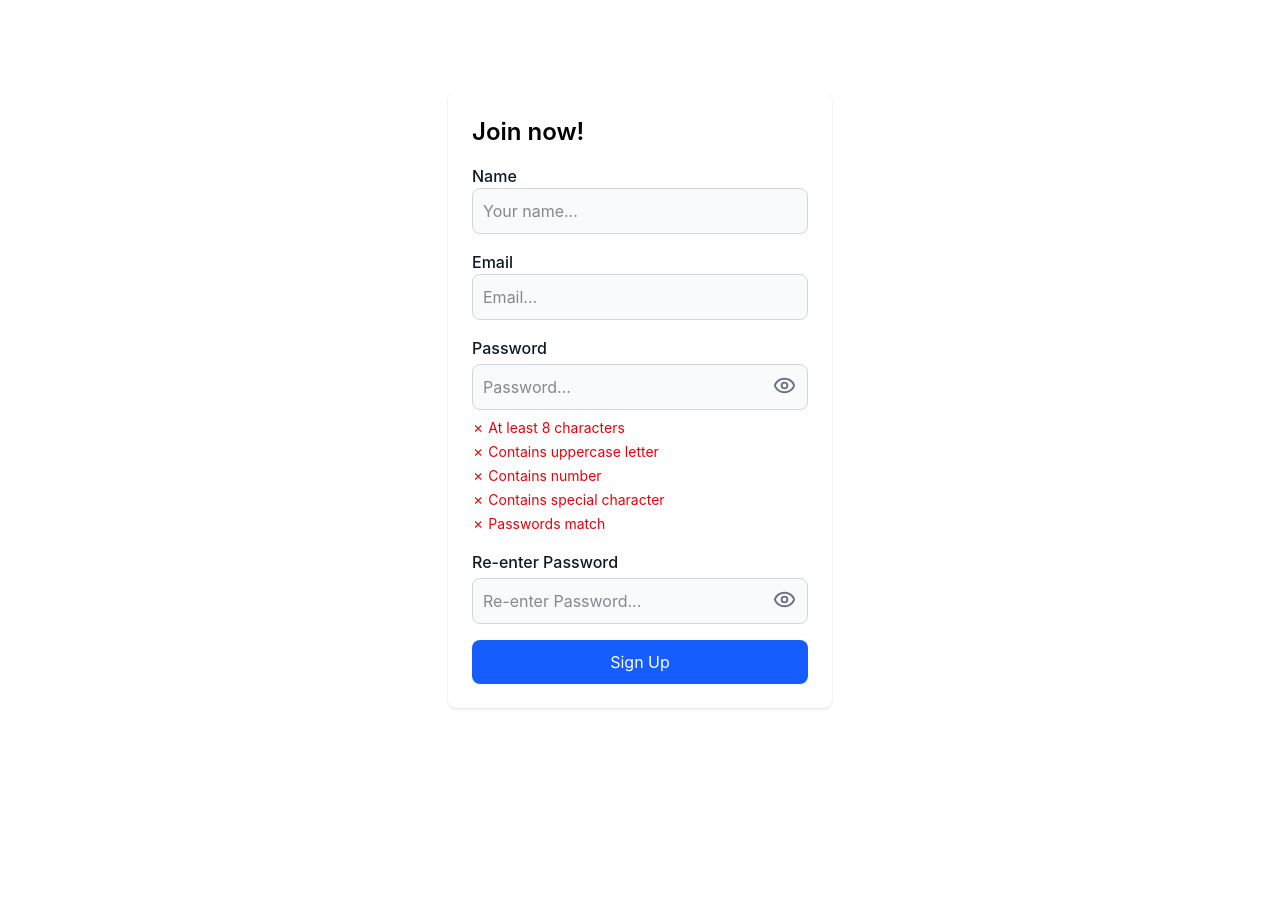
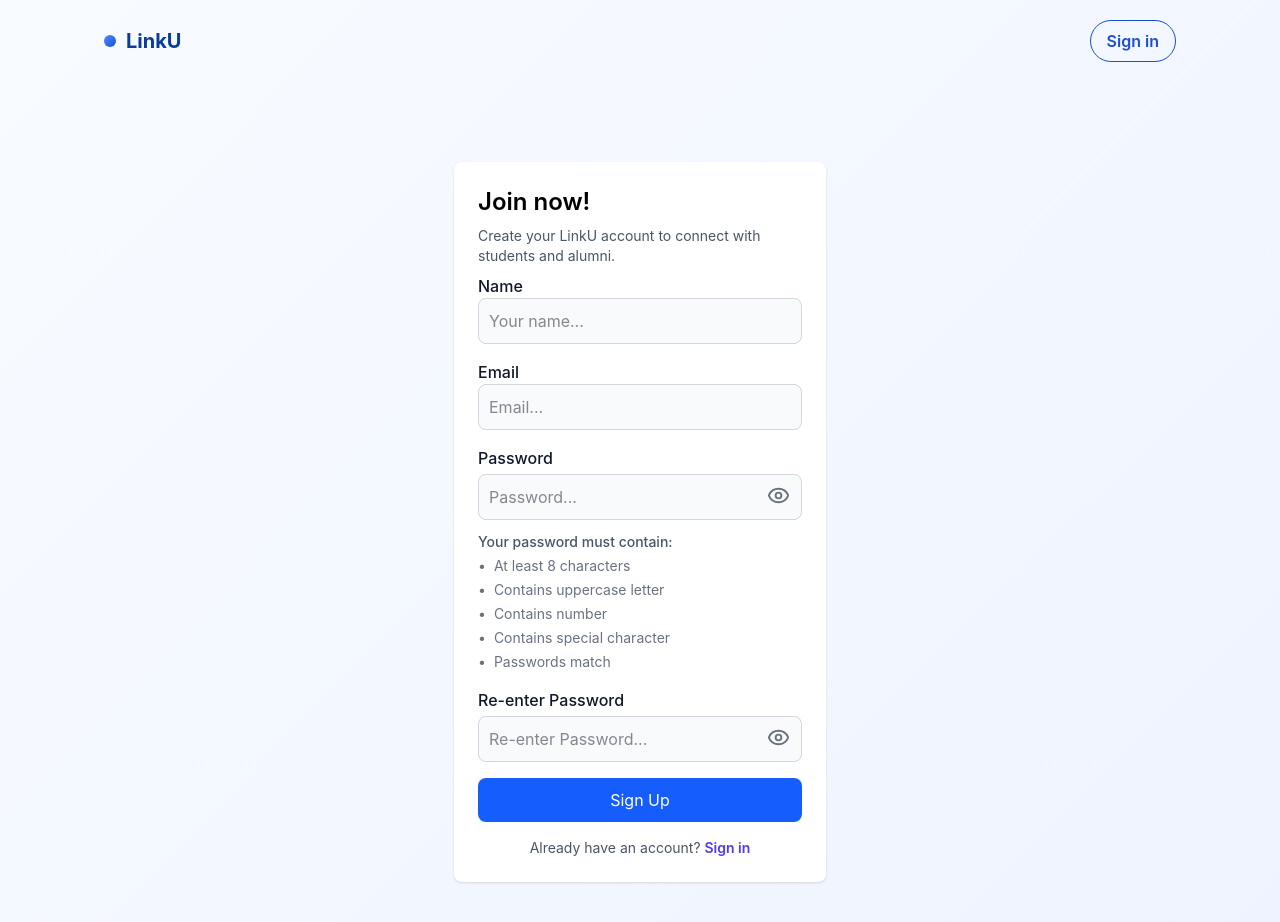
Before and after one commit to CS35L-Networking-Web-App/Project, a React (Vite) app in the folder frontend/: page /signup in a window 1280 px wide. Shown: the top 922 px of the page. Before the commit the page ends 800 px from the top, so only its background shows below. Built offline with nearby package versions, Linux system fonts and the light colour scheme; no server answers.

Commit message:
Refine sign in and sign up pages UI.

```diff
--- a/frontend/src/Home.jsx
+++ b/frontend/src/Home.jsx
@@ -59,6 +59,11 @@ function Home() {
   const handleLogout = () => {
     localStorage.removeItem('token');
     window.location.href = '/'; // Redirect to login page
+  };
+
+  const handleLogoClick = () => {
+    setValue(0);
+    setViewingUserId(null);
   };
 
   useEffect(() => {
@@ -281,7 +286,13 @@ function Home() {
         py: 1,
         boxShadow: '0 2px 4px rgba(0,0,0,0.05)'
       }}>
-        <Box sx={{ flexGrow: 1 }} />
+        <Box
+          sx={{ display: 'flex', alignItems: 'center', gap: 1.5, flexGrow: 1, cursor: 'pointer' }}
+          onClick={handleLogoClick}
+        >
+          <span className="logo-dot" />
+          <Typography variant="h6" sx={{ fontWeight: 700, color: '#0b3c99' }}>LinkU</Typography>
+        </Box>
         <Tabs
           value={value}
           onChange={handleChange}
--- a/frontend/src/SignIn.jsx
+++ b/frontend/src/SignIn.jsx
@@ -6,26 +6,47 @@ import { formSchema } from "./utilities.jsx";
 import { loginUser } from "./api.js";
 import { Eye, EyeOff } from "lucide-react";
 
+const HERO_IMAGE = "https://s3.amazonaws.com/cms.ipressroom.com/173/files/20198/5d72b4772cfac209ff04c634_Royce+Quad/Royce+Quad_hero.jpg";
+
 export default function SignIn(){
   return(
-    <div className='flex items-center justify-center min-h-screen'>
-      <div className='flex flex-col w-full max-w-xs mx-auto'>
-      <SignInForm/>
-      <SignUpButton/>
-      </div>
+    <div className="auth-page-wrapper">
+      <header className="top-nav">
+        <div className="logo-mark">
+          <span className="logo-dot" />
+          <span className="logo-text">LinkU</span>
+        </div>
+        <button
+          className="nav-link"
+          onClick={() => window.location.href = '/signup'}
+        >
+          Sign up
+        </button>
+      </header>
+
+      <main className="auth-page">
+        <section className="hero">
+          <div className="hero-copy">
+            <h1>Welcome to LinkU</h1>
+            <p>Connect with students, alumni, and opportunities in one place.</p>
+            <ul>
+              <li>Discover internships</li>
+              <li>Build your network</li>
+              <li>Showcase your profile</li>
+            </ul>
+          </div>
+          <div className="hero-illustration">
+            <img src={HERO_IMAGE} alt="Campus" />
+          </div>
+        </section>
+
+        <section className="auth-card">
+          <SignInForm/>
+        </section>
+      </main>
     </div>
   );
 }
-
-const SignUpButton = () =>{
-const navigate = useNavigate();
-  return (
-      <button className='w-full text-white bg-indigo-500 hover:bg-indigo-700 rounded-lg px-5 py-2.5 mt-10'
-      onClick={() => navigate("/signup")}
-      >Sign Up
-      </button>
-  );
-};
 
 const SignInForm = () =>{
 
@@ -126,6 +147,16 @@ const onSubmit = async ({ email, password }) => {
       >
         {isSubmitting ? "Signing in..." : "Sign in"}
       </button>
+      <div className="text-center text-sm text-gray-600">
+        Not a user?{" "}
+        <button
+          type="button"
+          className="text-indigo-600 hover:underline font-semibold"
+          onClick={() => navigate("/signup")}
+        >
+          Sign up here
+        </button>
+      </div>
      </form>
   );
 };
--- a/frontend/src/SignUp.jsx
+++ b/frontend/src/SignUp.jsx
@@ -44,15 +44,18 @@ export default function SignUp(){
  const passwordValue = useWatch({ control, name: "password", defaultValue: "" }) || "";
  const confirmValue = useWatch({ control, name: "confirmPassword", defaultValue: "" }) || "";
 
- const passwordChecks = [
+const passwordChecks = [
   { label: "At least 8 characters", ok: passwordValue.length >= 8 },
   { label: "Contains uppercase letter", ok: /[A-Z]/.test(passwordValue) },
   { label: "Contains number", ok: /[0-9]/.test(passwordValue) },
   { label: "Contains special character", ok: /[^A-Za-z0-9]/.test(passwordValue) },
   { label: "Passwords match", ok: confirmValue.length > 0 && passwordValue === confirmValue },
  ];
- const statusColor = (ok) => ok ? "text-green-600" : "text-red-600";
- const statusIcon = (ok) => ok ? "✓" : "✗";
+ const hasPasswordInput = passwordValue.length > 0 || confirmValue.length > 0;
+ const ruleStyle = (ok) => {
+  if (!hasPasswordInput) return { icon: "•", color: "text-gray-500" };
+  return { icon: ok ? "✓" : "✗", color: ok ? "text-green-600" : "text-red-600" };
+ };
 
  const onSubmit = async ({ name, email, password, confirmPassword}) => {
   try {
@@ -73,11 +76,27 @@ export default function SignUp(){
 };
 
     return (
-    <div className='flex items-center justify-center min-h-screen'>
-    <form
-     className="p-6 space-y-4 bg-white rounded-lg shadow w-full max-w-sm"
-     onSubmit={handleSubmit(onSubmit)}>
-      <h1 className="text-2xl font-semibold mb-4">Join now!</h1>
+    <div className="auth-page-wrapper">
+      <header className="top-nav">
+        <div className="logo-mark">
+          <span className="logo-dot" />
+          <span className="logo-text">LinkU</span>
+        </div>
+        <button
+          className="nav-link"
+          onClick={() => navigate("/")}
+          type="button"
+        >
+          Sign in
+        </button>
+      </header>
+
+      <div className="signup-page">
+      <form
+       className="p-6 space-y-4 bg-white rounded-lg shadow w-full max-w-sm"
+       onSubmit={handleSubmit(onSubmit)}>
+        <h1 className="text-2xl font-semibold mb-2">Join now!</h1>
+        <p className="text-gray-600 text-sm mb-2">Create your LinkU account to connect with students and alumni.</p>
 
       {/* Name */}
       <div>
@@ -132,12 +151,17 @@ export default function SignUp(){
         >
           {showPassword ? <EyeOff size={23} /> : <Eye size={23} />}
         </button>
-        <div className="mt-2 text-sm space-y-1">
-          {passwordChecks.map((rule) => (
-            <div key={rule.label} className={statusColor(rule.ok)}>
-              {statusIcon(rule.ok)} {rule.label}
-            </div>
-          ))}
+        <div className="mt-3 text-sm space-y-1">
+          <div className="text-gray-600 font-medium mb-1">Your password must contain:</div>
+          {passwordChecks.map((rule) => {
+            const style = ruleStyle(rule.ok);
+            return (
+              <div key={rule.label} className={`flex items-center gap-2 ${style.color}`}>
+                <span>{style.icon}</span>
+                <span>{rule.label}</span>
+              </div>
+            );
+          })}
         </div>
       </div>
 
@@ -174,7 +198,19 @@ export default function SignUp(){
       className="w-full text-white bg-blue-600 hover:bg-blue-700 rounded-lg px-5 py-2.5"
       disabled={isSubmitting || success}
       >Sign Up</button>
+
+      <div className="text-center text-sm text-gray-600">
+        Already have an account?{" "}
+        <button
+          type="button"
+          className="text-indigo-600 hover:underline font-semibold"
+          onClick={() => navigate("/")}
+        >
+          Sign in
+        </button>
+      </div>
      </form>
+    </div>
     </div>
   );
 };
--- a/frontend/src/styles.css
+++ b/frontend/src/styles.css
@@ -3,6 +3,139 @@
 /* Global Styles */
 body {
   font-family: -apple-system, BlinkMacSystemFont, 'Segoe UI', 'Roboto', 'Oxygen', 'Ubuntu', 'Cantarell', 'Fira Sans', 'Droid Sans', 'Helvetica Neue', sans-serif;
+}
+
+.auth-page-wrapper {
+  min-height: 100vh;
+  background: linear-gradient(135deg, #f8fbff 0%, #eef3ff 100%);
+  position: relative;
+  overflow: hidden;
+}
+
+.top-nav {
+  max-width: 1120px;
+  margin: 0 auto;
+  padding: 20px 24px;
+  display: flex;
+  align-items: center;
+  justify-content: space-between;
+}
+
+.logo-mark {
+  display: flex;
+  align-items: center;
+  gap: 10px;
+  font-weight: 700;
+  font-size: 20px;
+  color: #0b3c99;
+}
+
+.logo-dot {
+  width: 12px;
+  height: 12px;
+  border-radius: 50%;
+  background: linear-gradient(135deg, #4f8bff, #1b4dd8);
+  display: inline-block;
+}
+
+.nav-link {
+  background: transparent;
+  border: 1px solid #1b4dd8;
+  color: #1b4dd8;
+  padding: 8px 16px;
+  border-radius: 999px;
+  font-weight: 600;
+  cursor: pointer;
+  transition: all 0.2s ease;
+}
+
+.nav-link:hover {
+  background: #1b4dd8;
+  color: white;
+}
+
+.auth-page {
+  max-width: 1120px;
+  margin: 64px auto 80px;
+  padding: 0 24px 48px;
+  display: flex;
+  gap: 48px;
+  align-items: flex-start;
+}
+
+.hero {
+  flex: 1.2;
+  background: white;
+  border-radius: 16px;
+  padding: 28px;
+  box-shadow: 0 12px 30px rgba(30, 61, 132, 0.08);
+  display: grid;
+  grid-template-rows: auto 1fr;
+  gap: 16px;
+}
+
+.hero-copy h1 {
+  font-size: 28px;
+  color: #0b1533;
+  margin: 0 0 8px 0;
+  font-size: 1.6rem;
+}
+
+.hero-copy p {
+  margin: 0 0 12px 0;
+  color: #3f5068;
+}
+
+.hero-copy ul {
+  list-style: disc;
+  margin: 0 0 0 18px;
+  padding: 0;
+  color: #24324a;
+  line-height: 1.6;
+}
+
+.hero-illustration {
+  border-radius: 12px;
+  overflow: hidden;
+  background: linear-gradient(135deg, #dce8ff, #f1f5ff);
+  min-height: 220px;
+}
+
+.hero-illustration img {
+  width: 100%;
+  height: 100%;
+  object-fit: cover;
+  display: block;
+}
+
+.auth-card {
+  flex: 1;
+  max-width: 400px;
+}
+
+.signup-page {
+  max-width: 420px;
+  margin: 80px auto 96px;
+  padding: 0 24px;
+}
+
+@media (max-width: 1024px) {
+  .auth-page {
+    margin-top: 40px;
+    gap: 32px;
+    padding: 0 16px 40px;
+  }
+}
+
+@media (max-width: 900px) {
+  .auth-page {
+    flex-direction: column;
+    align-items: stretch;
+  }
+  .hero,
+  .auth-card {
+    max-width: 100%;
+  }
 }
 
 /* Card Container */
```
